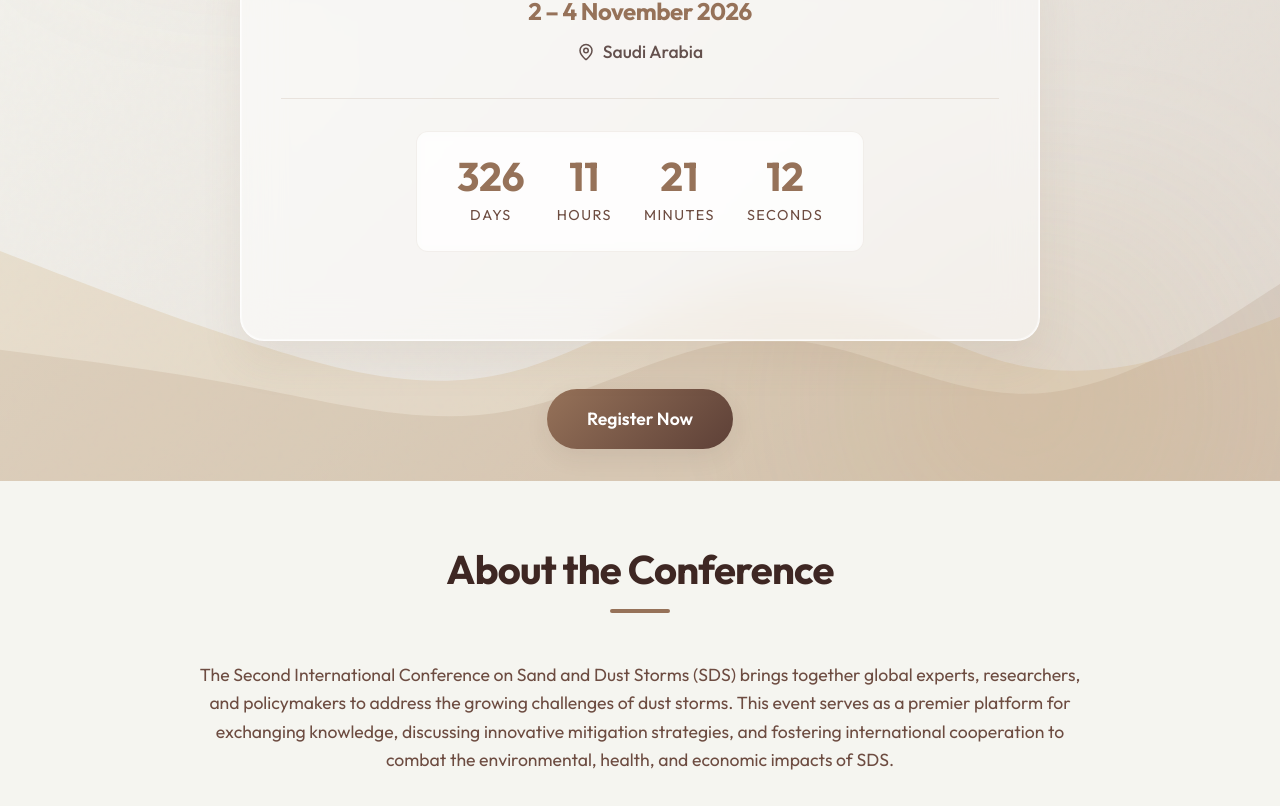
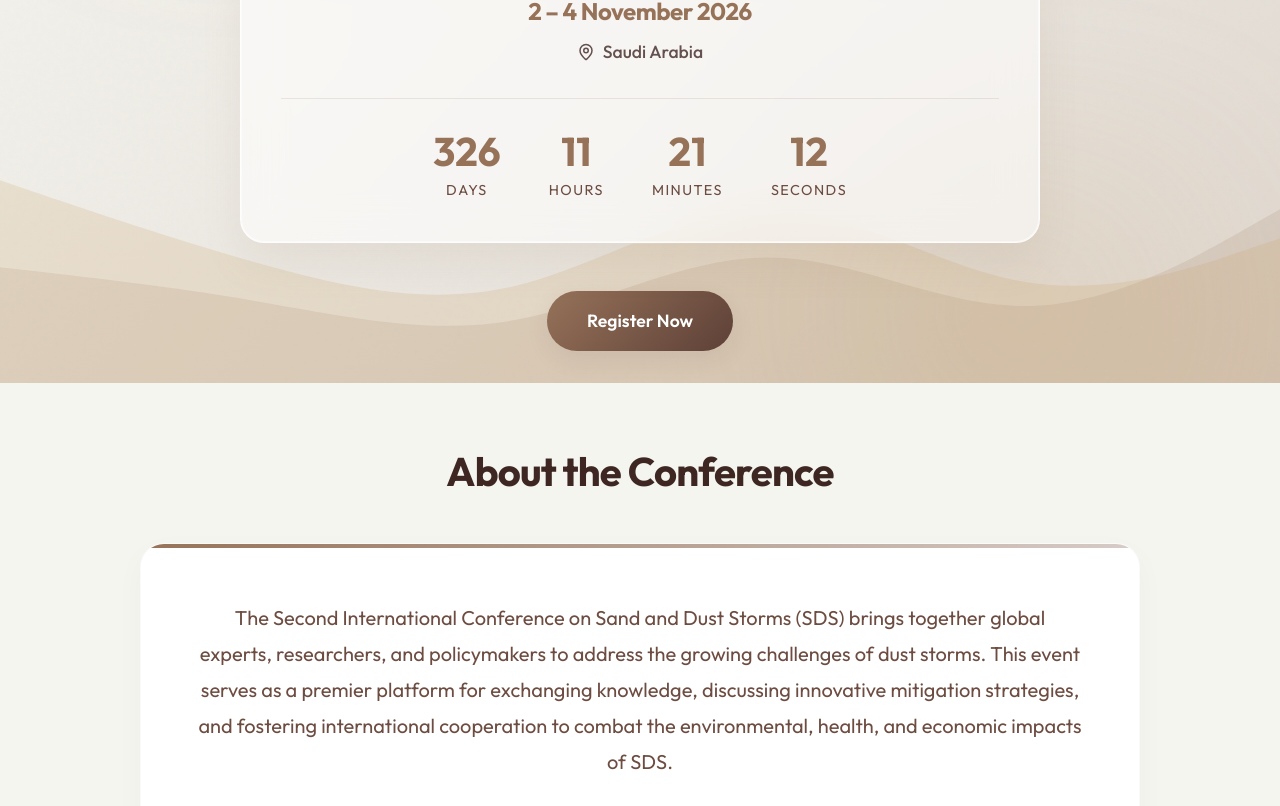
Before and after one commit to bdour-alshehri0088/web, a React (Vite) app: page / in a window 1280 px wide. Shown: the part 434-1240 px from the top of the page. Built offline with nearby package versions, Linux system fonts and the light colour scheme.

Commit message:
initial deployment

```diff
--- a/src/App.jsx
+++ b/src/App.jsx
@@ -8,7 +8,7 @@ import ToBeAnnounced from './components/ToBeAnnounced';
 
 function App() {
   return (
-    <Router>
+    <Router basename={import.meta.env.BASE_URL}>
       <Routes>
         <Route path="/" element={<Layout />}>
           <Route index element={<Home />} />
--- a/src/components/AboutSection.jsx
+++ b/src/components/AboutSection.jsx
@@ -10,16 +10,34 @@ const AboutSection = () => {
                 <div style={{ marginBottom: '6rem' }}>
                     <div className="text-center" style={{ marginBottom: '3rem' }}>
                         <h2 style={{ fontSize: '2.5rem', color: 'var(--color-text)' }}>About the Conference</h2>
+                    </div>
+                    <div style={{
+                        maxWidth: '1000px',
+                        margin: '0 auto',
+                        backgroundColor: 'white',
+                        padding: '3.5rem',
+                        borderRadius: '24px',
+                        boxShadow: '0 10px 30px rgba(0,0,0,0.03)',
+                        border: '1px solid rgba(0,0,0,0.02)',
+                        position: 'relative',
+                        overflow: 'hidden'
+                    }}>
                         <div style={{
-                            width: '60px',
+                            position: 'absolute',
+                            top: 0,
+                            left: 0,
+                            width: '100%',
                             height: '4px',
-                            backgroundColor: 'var(--color-primary)',
-                            margin: '1rem auto 0',
-                            borderRadius: '2px'
+                            background: 'linear-gradient(90deg, var(--color-primary) 0%, var(--color-secondary) 100%)'
                         }} />
-                    </div>
-                    <div style={{ maxWidth: '900px', margin: '0 auto', textAlign: 'center', fontSize: '1.1rem', color: 'var(--color-text-light)' }}>
-                        <p>
+
+                        <p style={{
+                            fontSize: '1.25rem',
+                            color: 'var(--color-text-light)',
+                            lineHeight: '1.8',
+                            textAlign: 'center',
+                            fontWeight: '400'
+                        }}>
                             The Second International Conference on Sand and Dust Storms (SDS) brings together global experts, researchers, and policymakers to address the growing challenges of dust storms. This event serves as a premier platform for exchanging knowledge, discussing innovative mitigation strategies, and fostering international cooperation to combat the environmental, health, and economic impacts of SDS.
                         </p>
                     </div>
--- a/src/components/Countdown.jsx
+++ b/src/components/Countdown.jsx
@@ -61,12 +61,7 @@ const Countdown = () => {
             display: 'flex',
             justifyContent: 'center',
             flexWrap: 'wrap',
-            marginBottom: '3rem',
-            padding: '1.5rem',
-            backgroundColor: 'rgba(255, 255, 255, 0.5)',
-            backdropFilter: 'blur(5px)',
-            borderRadius: 'var(--border-radius)',
-            border: '1px solid rgba(150, 114, 89, 0.1)'
+            gap: '1rem'
         }}>
             {timerComponents.length ? timerComponents : <span>Time's up!</span>}
         </div>
```
